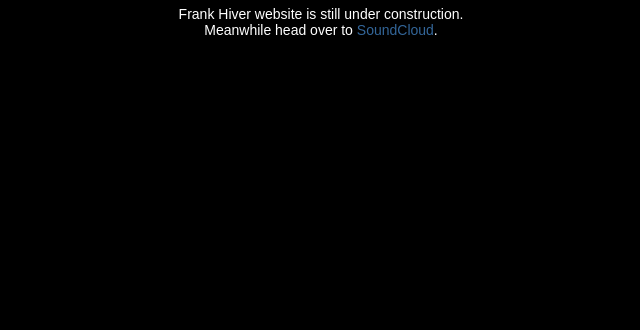
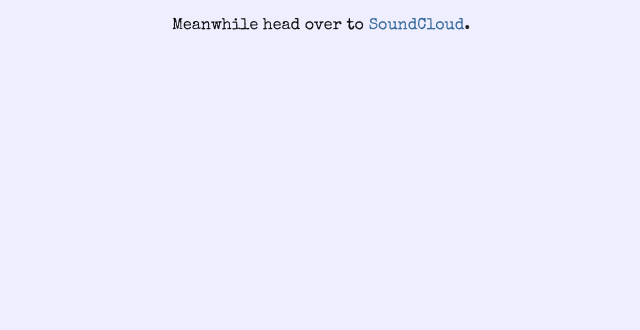
Before and after one commit to frankhiver/frankhiver.github.io, a plain HTML site: page src/www/index.html in a window 1280 px wide. Shown: the part 470-800 px from the top of the page, without its empty margins (319-959 px from the left). Drawn offline with nearby package versions, Linux system fonts and the light colour scheme.

Commit message:
new font and colors

```diff
--- a/src/www/css/style.css
+++ b/src/www/css/style.css
@@ -1,3 +1,5 @@
+@import url('https://fonts.googleapis.com/css2?family=Special+Elite&display=swap');
+
 * {
 	position: relative;
 	margin: 0;
@@ -7,7 +9,7 @@
 html {
 	height: 100%;
 	width: 100%;
-	font-size: 14px;
+	font-size: 100%;
 }
 
 body {
@@ -19,19 +21,20 @@ body {
 	justify-content: center;
 	align-items: center;
 
-	font-family: sans-serif;
-	font-size: 1rem;
+	font-family: 'Special Elite', cursive;
 
-	background-color: #000;
-	color: #fff;
+	background-color: #eef;
+	color: #111;
 }
 
 h1 {
+	line-height: 1;
 	font-size: 20vmin;
 }
 
 div {
 	padding: 20px;
+	line-height: 2;
 	text-align: center;
 }
 
--- a/src/www/index.html
+++ b/src/www/index.html
@@ -11,7 +11,7 @@
 		<body>
 			<h1>FH</h1>
 			<div>
-				Frank Hiver website is still under construction.<br />
+				Frank Hiver's website is still under construction.<br />
 				Meanwhile head over to
 				<a href="https://soundcloud.com/frankhiver">SoundCloud</a>.
 			</div>
```
